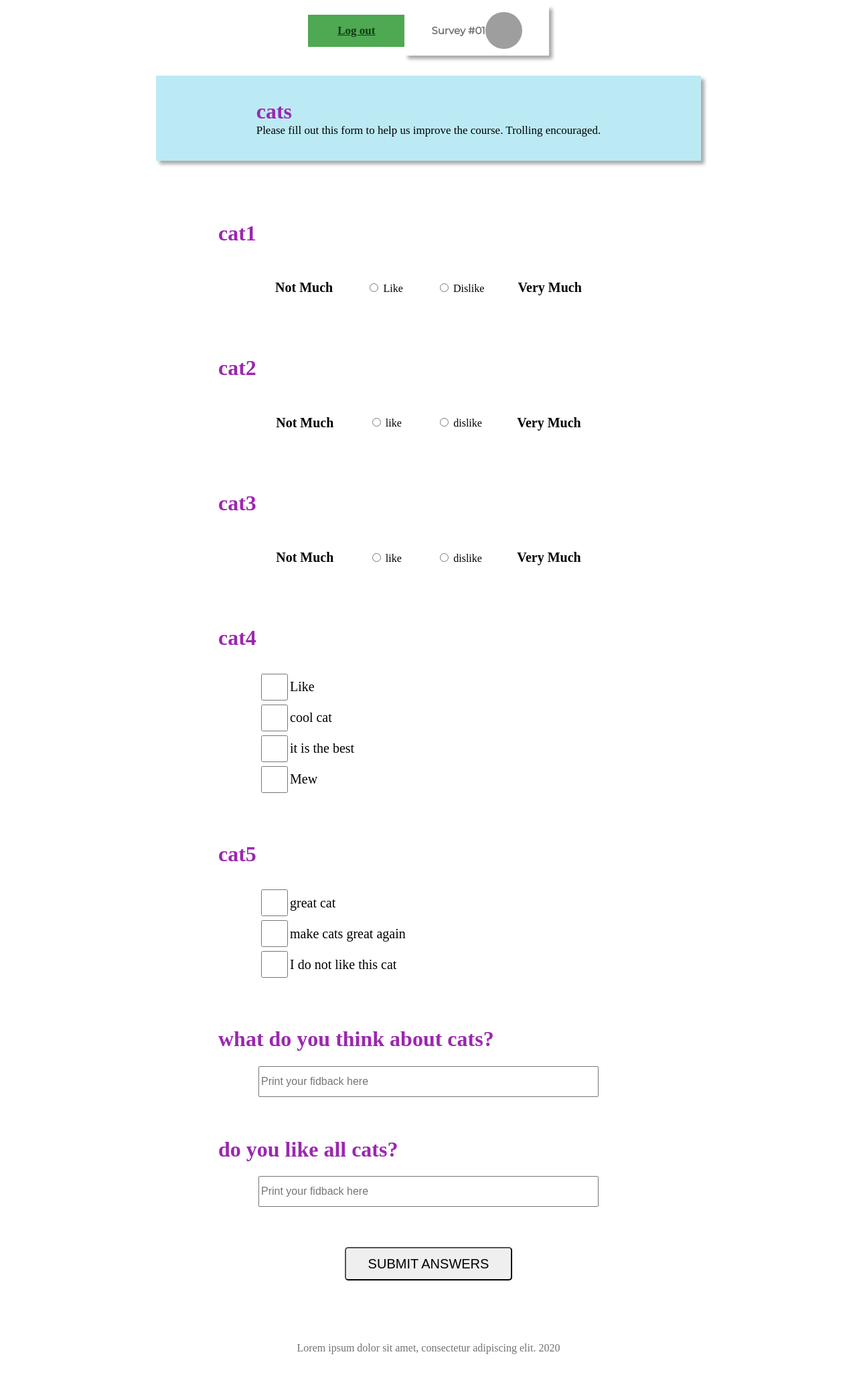
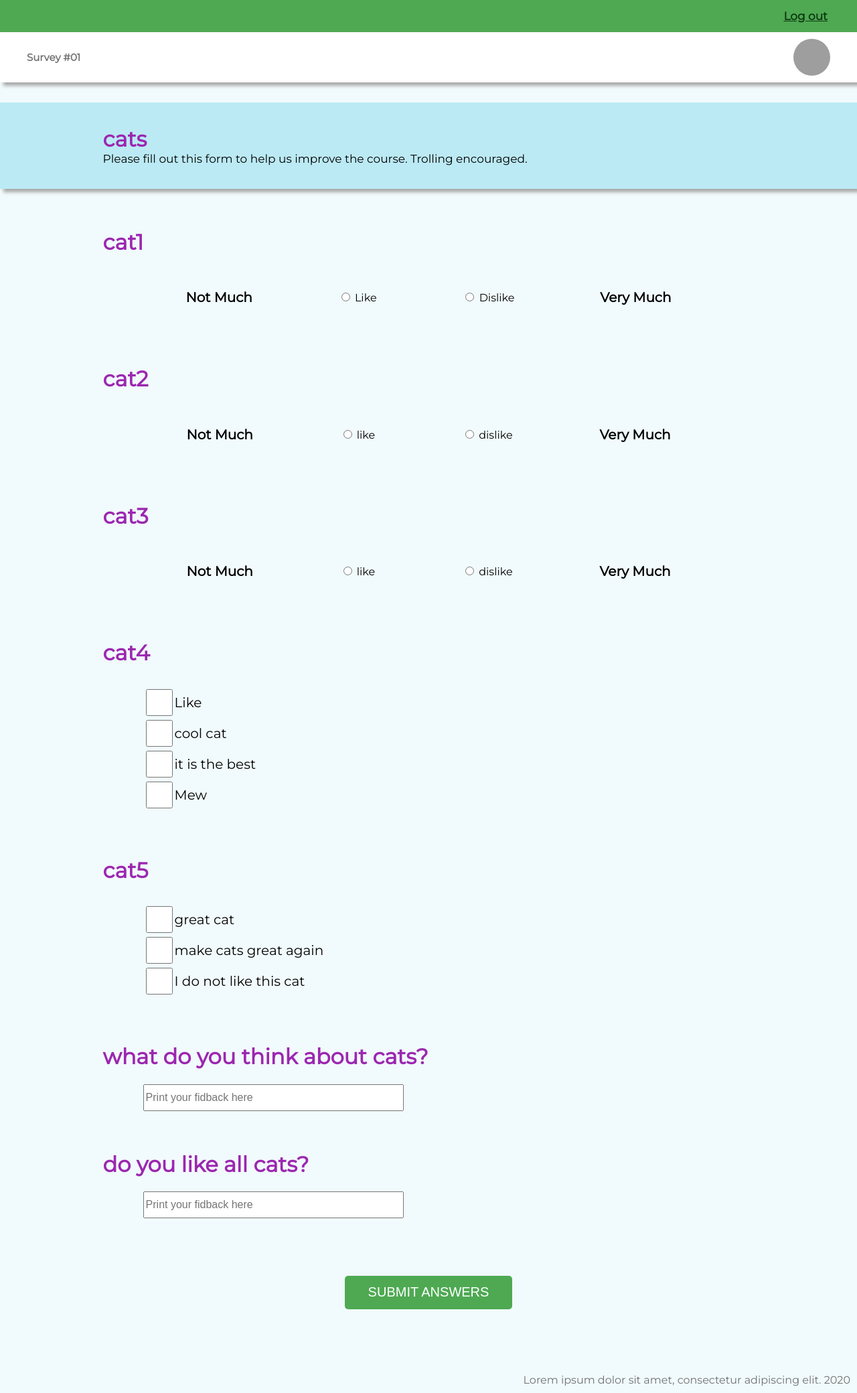
Before and after one commit to GneyHabub/SWProject, a Django app: page /polls/1/ in a window 1280 px wide. Shown: the whole page at 67% size. Before the commit the page ends 2022 px from the top, so only its background shows below. Run offline with Django 3.2, Linux system fonts and the light colour scheme; data comes from the database, SQL or seed files in the repository; grey boxes are pictures that could not be loaded.

Commit message:
stupid errors fixed

```diff
--- a/mysite/polls/static/polls/poll_style.css
+++ b/mysite/polls/static/polls/poll_style.css
@@ -1,3 +1,7 @@
+header {
+  width: 100%;
+}
+
 .green_stripe {
   background-color: #4EA952;
   padding: 10px 40px;
@@ -33,7 +37,7 @@
 .poll_title {
   background-color: #BBEAF4;
   margin: 30px 0px;
-   padding: 35px 150px;
+  padding: 35px 12%;
   box-shadow: 5px 5px 5px darkgray;
 }
 .poll_title .poll_name {
@@ -44,9 +48,24 @@
   margin: 0px;
   font-size: 17px;
 }
+@media only screen and (min-device-width: 320px) and (max-device-width: 480px) and (-webkit-min-device-pixel-ratio: 2) {
+  .poll_title .poll_subtitle {
+    font-size: 8px;
+  }
+}
+@media only screen and (min-device-width: 320px) and (max-device-width: 480px) and (-webkit-min-device-pixel-ratio: 2) {
+  .poll_title {
+    font-size: 10px;
+  }
+}
 
 .question_block {
-   margin: 35px 150px;
+  margin: 35px 12%;
+}
+@media only screen and (min-device-width: 320px) and (max-device-width: 480px) and (-webkit-min-device-pixel-ratio: 2) {
+  .question_block {
+    margin: 35px 8%;
+  }
 }
 
 .question_statement {
@@ -78,14 +97,25 @@
   height: 40px;
   width: 40px;
 }
+@media only screen and (min-device-width: 320px) and (max-device-width: 480px) and (-webkit-min-device-pixel-ratio: 2) {
+  .mchoice_option input {
+    height: 20px;
+    width: 20px;
+  }
+}
 .mchoice_option label {
   font-size: 20px;
+}
+@media only screen and (min-device-width: 320px) and (max-device-width: 480px) and (-webkit-min-device-pixel-ratio: 2) {
+  .mchoice_option label {
+    font-size: 30px;
+  }
 }
 
 .small_text_option {
   margin: 0 60px;
   height: 40px;
-   width: 500px;
+  width: 40%;
   font-size: 16px;
 }
 
@@ -112,3 +142,5 @@
 footer div {
   color: #727272;
 }
+
+/*# sourceMappingURL=poll_style.css.map */
--- /dev/null
+++ b/mysite/polls/static/polls/poll_style.sass
@@ -0,0 +1,111 @@
+$main_green: #4EA952
+$main_blue: #BBEAF4
+$main_purple: #9C27B0
+$link_color: #0D3911
+$font: 'Montserrat', serif
+$subtle_gray: #727272
+$default_shadow: 5px 5px 5px darkgray
+
+header
+  width: 100%
+
+.green_stripe
+  background-color: $main_green
+  padding: 10px 40px
+  h3
+    font-size: 17px
+    text-align: right
+    margin: 4px
+    a
+      color: $link_color
+.white_stripe
+  background-color: white
+  padding: 10px 40px
+  box-shadow: $default_shadow
+  display: flex
+  justify-content: space-between
+  align-items: center
+  flex-direction: row
+  img
+    border-radius: 50%
+    height: 55px
+    width: 55px
+  .survey_number
+    font-size: 15px
+    color: $subtle_gray
+
+.poll_title
+  background-color: $main_blue
+  margin: 30px 0px
+  padding: 35px 12%
+  box-shadow: $default_shadow
+  .poll_name
+    color: $main_purple
+    margin: 0px
+  .poll_subtitle
+    margin: 0px
+    font-size: 17px
+    @media only screen and (min-device-width: 320px) and (max-device-width: 480px)and (-webkit-min-device-pixel-ratio: 2)
+      font-size: 8px
+  @media only screen and (min-device-width: 320px) and (max-device-width: 480px)and (-webkit-min-device-pixel-ratio: 2)
+    font-size: 10px
+
+.question_block
+  margin: 35px 12%
+  @media only screen and (min-device-width: 320px) and (max-device-width: 480px)and (-webkit-min-device-pixel-ratio: 2)
+    margin: 35px 8%
+
+.question_statement
+  color: $main_purple
+
+.question
+  margin: 60px 0
+
+.radio_option
+  display: flex
+  align-items: center
+  justify-content: space-around
+  padding: 10px 60px
+  h3
+    font-size: 20px
+
+.mchoice_option
+  padding: 10px 60px
+  div
+    display: flex
+    align-items: center
+  input
+    height: 40px
+    width: 40px
+    @media only screen and (min-device-width: 320px) and (max-device-width: 480px)and (-webkit-min-device-pixel-ratio: 2)
+      height: 20px
+      width: 20px
+  label
+    font-size: 20px
+    @media only screen and (min-device-width: 320px) and (max-device-width: 480px)and (-webkit-min-device-pixel-ratio: 2)
+      font-size: 30px
+
+.small_text_option
+  margin: 0 60px
+  height: 40px
+  width: 40%
+  font-size: 16px
+
+.submit_button
+  display: flex
+  align-items: center
+  justify-content: center
+button
+  height: 50px
+  width: 250px
+  font-size: 20px
+  border-radius: 5px
+
+footer
+  height: 100px
+  display: flex
+  align-items: flex-end
+  justify-content: flex-end
+  padding: 10px
+  div
+    color: $subtle_gray
--- a/mysite/polls/static/polls/style.css
+++ b/mysite/polls/static/polls/style.css
@@ -1,38 +1,17 @@
+*{
+    box-sizing: border-box;
+}
+
+html, body {
+    margin: 0;
+    padding: 0;
+}
 body{
-     display: flex;
-     align-items: center;
-     flex-direction: column;
+    background-color: #F1FAFC;
+    font-family: "Montserrat", serif;
 }
-header{
-    display: flex;
-    justify-content: center;
-    align-items: center;
-}
-header h1{
-    font-family: Montserrat, sans-serif;
-    font-size: 70px;
-}
-#inp_box{
-    display: flex;
-    justify-content: center;
-    align-items: center;
-    flex-direction: column;
-    background-color: white;
-    width: 400px;
-    box-shadow: 3px 5px 5px darkgray;
-    padding: 6px;
-}
-#inp_box input{
-    background-color: #C4C4C4;
-    border: none;
-    padding: 2%;
-    margin: 2%;
-    width: 60%;
-    height: 35px;
-    font-size: 13px;
-    outline: none;
-}
-#inp_box button{
+
+button{
     background-color: #4EA952;
     border: none;
     margin: 2%;
```
Also changed, not shown: other parts of mysite/polls/static/polls/style.css (+2 -42 lines), mysite/polls/static/polls/login_styles.css (added, +99 -0 lines), 1 other file. Lines whose indentation alone changed are shown as unchanged.
